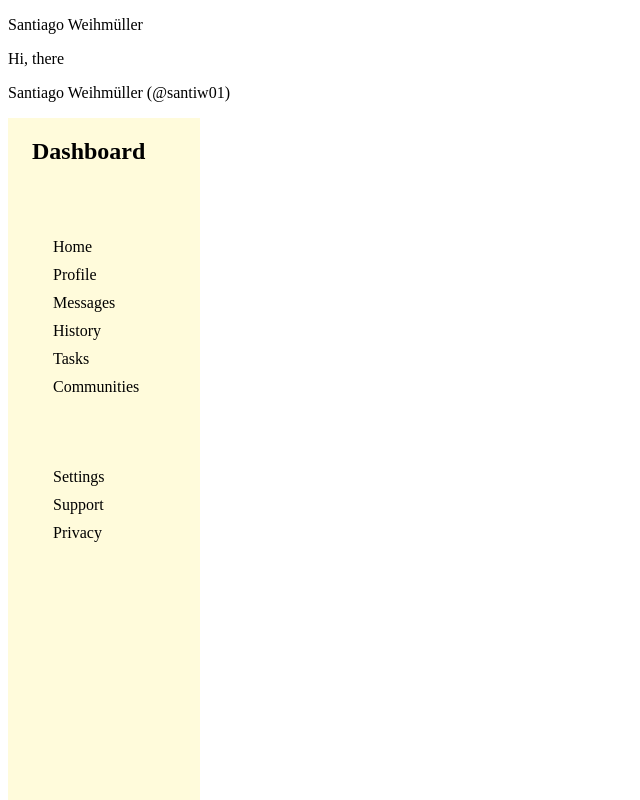
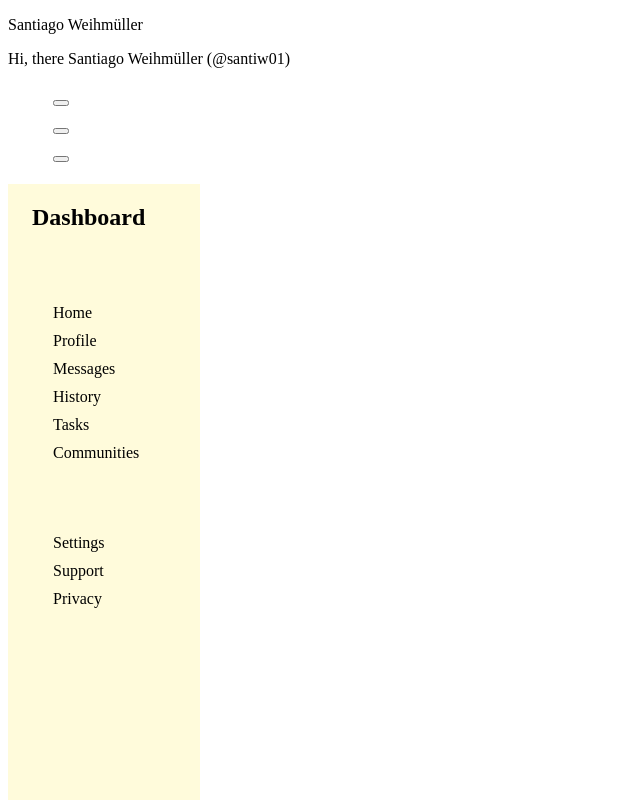
Before and after one commit to SantiW01/Admin-Dashboard, a plain HTML site: page index.html in a window 1280 px wide. Shown: the whole page, without its empty margins (0-640 px from the left). Drawn offline with Linux system fonts and the light colour scheme.

Commit message:
feat: add three buttons to header

```diff
--- a/index.html
+++ b/index.html
@@ -11,9 +11,13 @@
     <div class="dashboard">
       <header class="header">
         <div class="header_searcher"></div>
-        <p>Santiago Weihmüller</p>
-        <p>Hi, there</p>
-        <p>Santiago Weihmüller (@santiw01)</p>
+        <p class="user_fullname">Santiago Weihmüller</p>
+        <p class="user_hello">Hi, there Santiago Weihmüller (@santiw01)</p>
+        <ul class="user_buttons">
+          <li><button></button></li>
+          <li><button></button></li>
+          <li><button></button></li>
+        </ul>
       </header>
       <aside class="aside">
         <div class="aside_title"><h1>Dashboard</h1></div>
```
